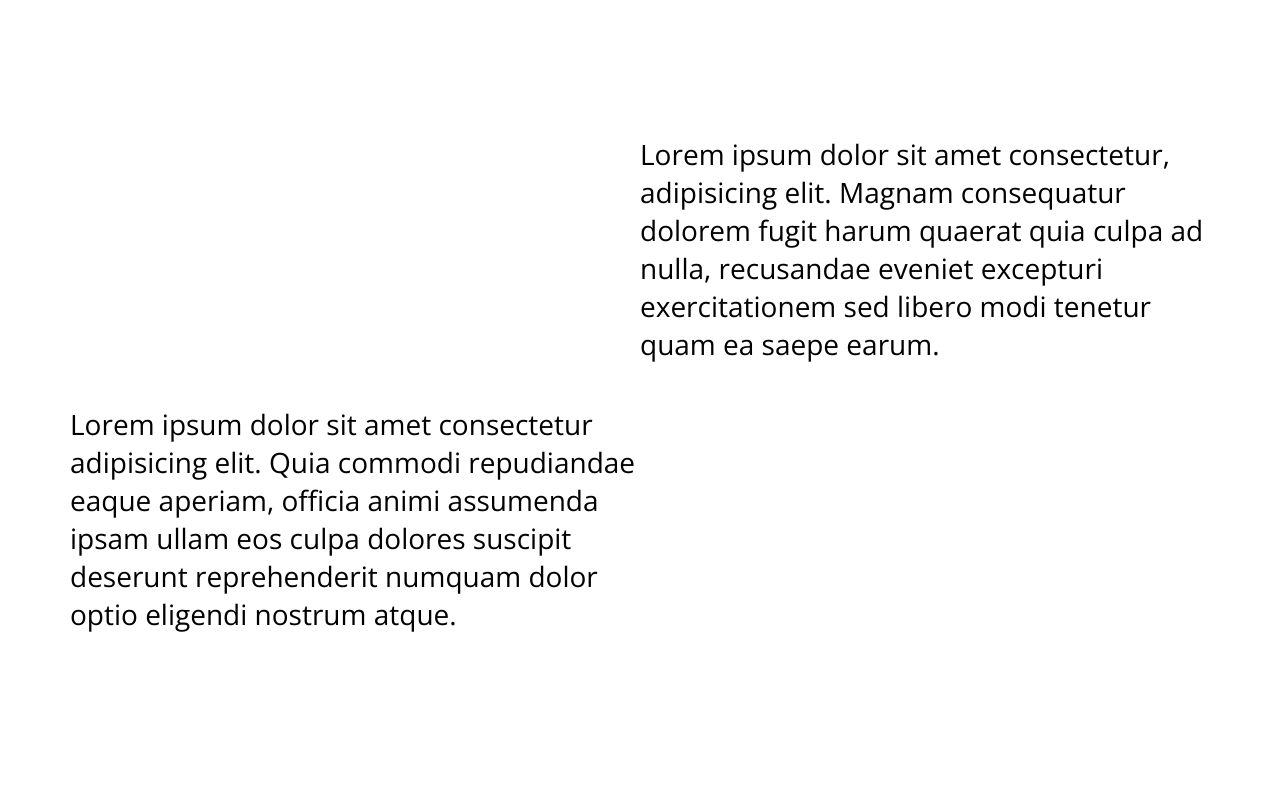
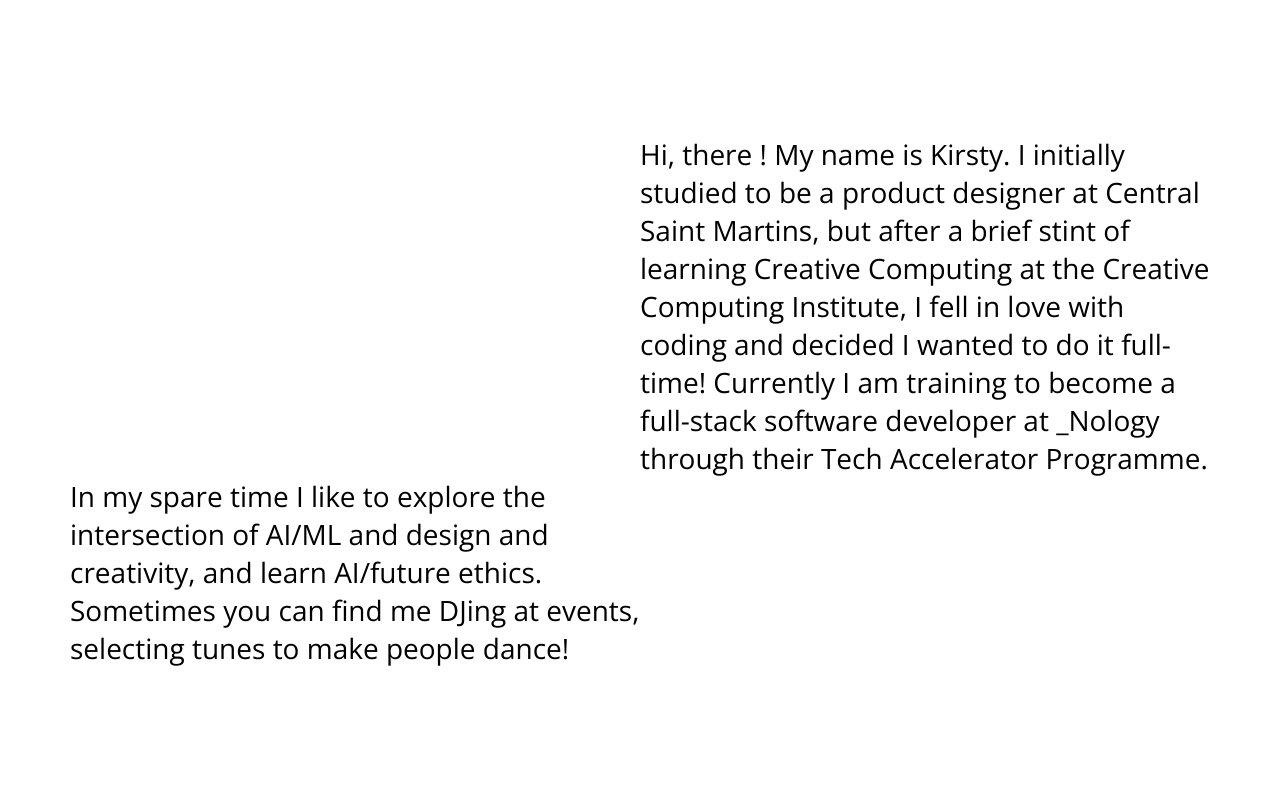
Before and after one commit to kirstytheproud/portfolio-project, a plain HTML site: page index.html in a window 1280 px wide. Shown: the part 760-1560 px from the top of the page. Drawn offline with nearby package versions, Linux system fonts and the light colour scheme; a web font is replaced by a local one.

Commit message:
about me

```diff
--- a/index.html
+++ b/index.html
@@ -60,9 +60,10 @@
 
     <a id="about-me"></a>
     <div class="section__about-me">
-        <p id="about-me-p1">Lorem ipsum dolor sit amet consectetur, adipisicing elit. Magnam consequatur dolorem fugit harum quaerat quia culpa ad nulla, recusandae eveniet excepturi exercitationem sed libero modi tenetur quam ea saepe earum.
+        <p id="about-me-p1">Hi, there ! My name is Kirsty. I initially studied to be a product designer at Central Saint Martins, but after a brief stint of learning Creative Computing at the Creative Computing Institute, I fell in love with coding and decided I wanted to do it full-time!
+            Currently I am training to become a full-stack software developer at _Nology through their Tech Accelerator Programme.
         </p>
-        <p id="about-me-p2">Lorem ipsum dolor sit amet consectetur adipisicing elit. Quia commodi repudiandae eaque aperiam, officia animi assumenda ipsam ullam eos culpa dolores suscipit deserunt reprehenderit numquam dolor optio eligendi nostrum atque.</p>
+        <p id="about-me-p2">In my spare time I like to explore the intersection of AI/ML and design and creativity, and learn AI/future ethics. Sometimes you can find me DJing at events, selecting tunes to make people dance!</p>
     </div>
 
 
```
